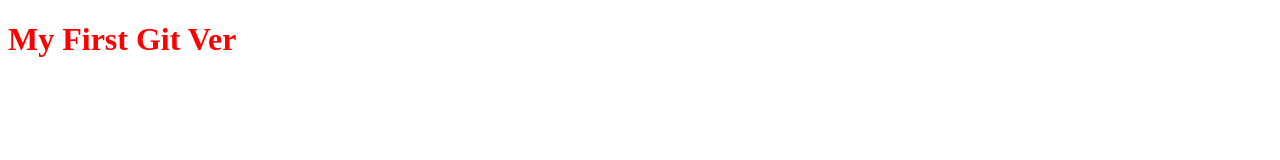
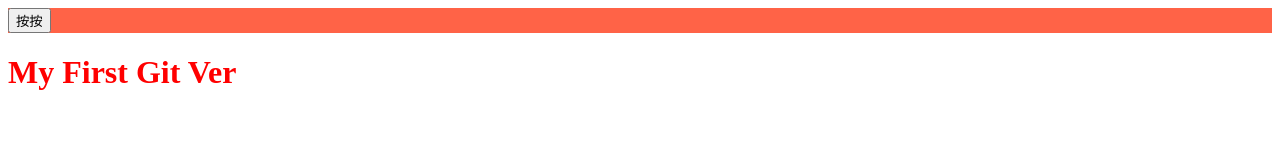
Before and after one commit to Russelllin7789/git-demo, a plain HTML site: page index.html in a window 1280 px wide. Drawn offline with Linux system fonts and the light colour scheme.

Commit message:
do necessary amendment

```diff
--- a/index.html
+++ b/index.html
@@ -9,6 +9,7 @@
 </head>
 
 <body>
+  <nav><button>按按</button></nav>
   <h1>My First Git Ver</h1>
 </body>
 
--- a/style.css
+++ b/style.css
@@ -1,3 +1,7 @@
 h1 {
-  color: red
+  color: red;
 }
+
+nav {
+  background-color: tomato;
+}
```
